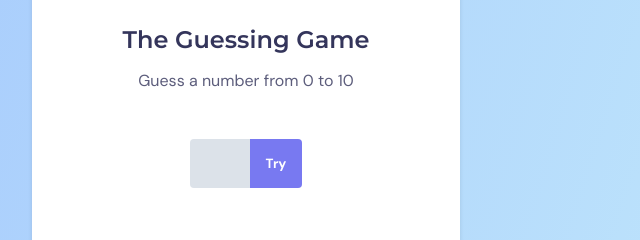
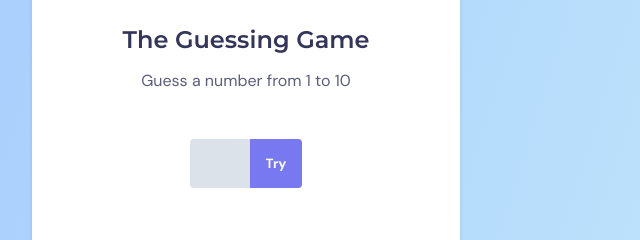
Before and after one commit to inaciohugo/GuessingGame, a plain HTML site: page index.html in a window 1280 px wide. Shown: the part 226-466 px from the top of the page, 394-1034 px from the left. Drawn offline with Linux system fonts and the light colour scheme.

Commit message:
Update index.html
1 instead 0

```diff
--- a/index.html
+++ b/index.html
@@ -16,7 +16,7 @@
     <main>
       <div class="screen1">
         <h1>The Guessing Game</h1>
-        <p>Guess a number from 0 to 10</p>
+        <p>Guess a number from 1 to 10</p>
 
         <form>
           <input id="inputNumber" type="number" maxlength="10" />
```
